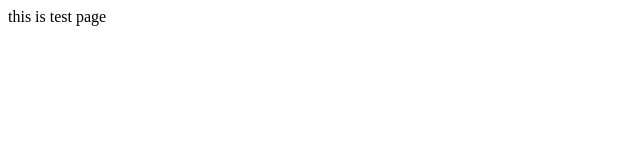
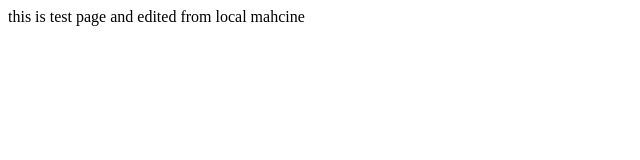
Before and after one commit to ahmedthinkdifferent/docker1, a plain HTML site: page index.html in a window 1280 px wide. Shown: the whole page, without its empty margins (0-640 px from the left). Drawn offline with Linux system fonts and the light colour scheme.

Commit message:
edit index

```diff
--- a/index.html
+++ b/index.html
@@ -6,6 +6,6 @@
     <title>Document</title>
 </head>
 <body>
-    this is test page
+    this is test page and edited from local mahcine
 </body>
 </html>
```
